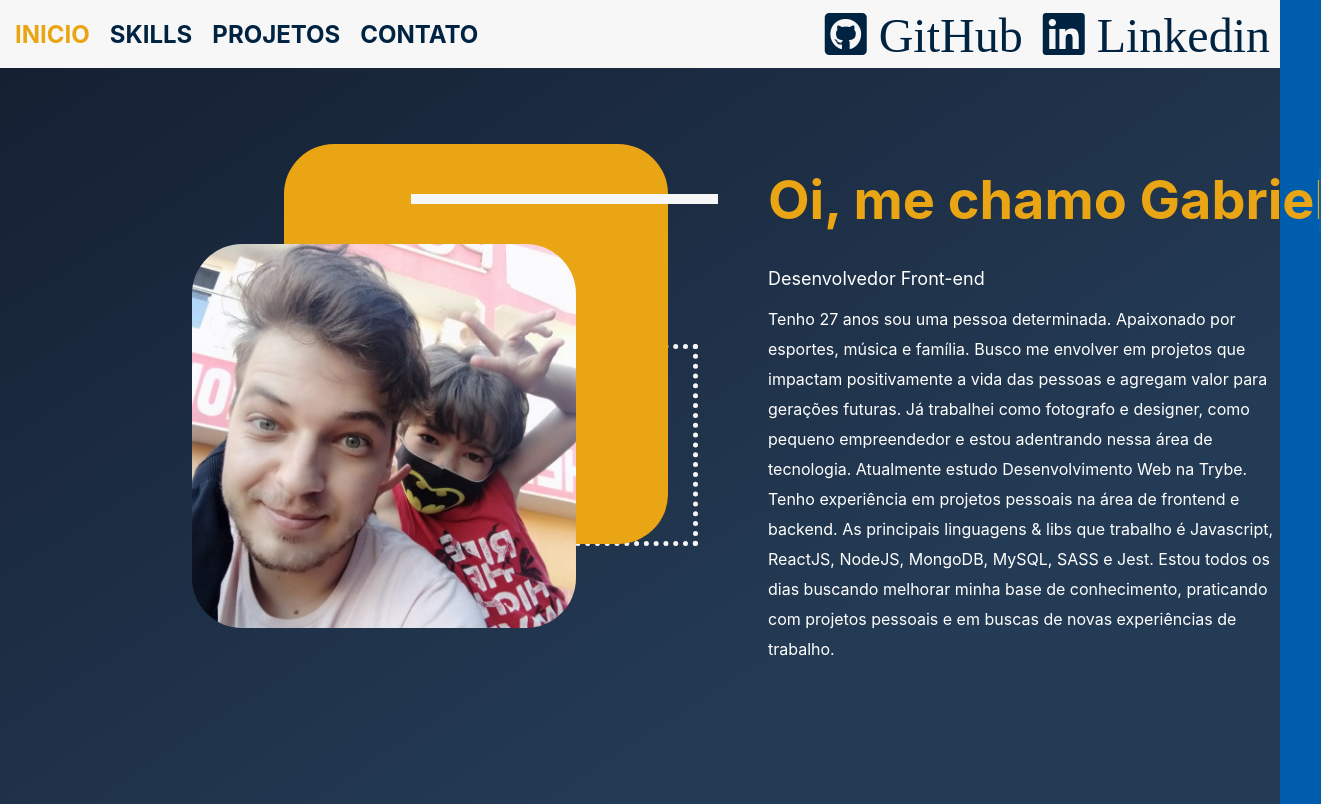
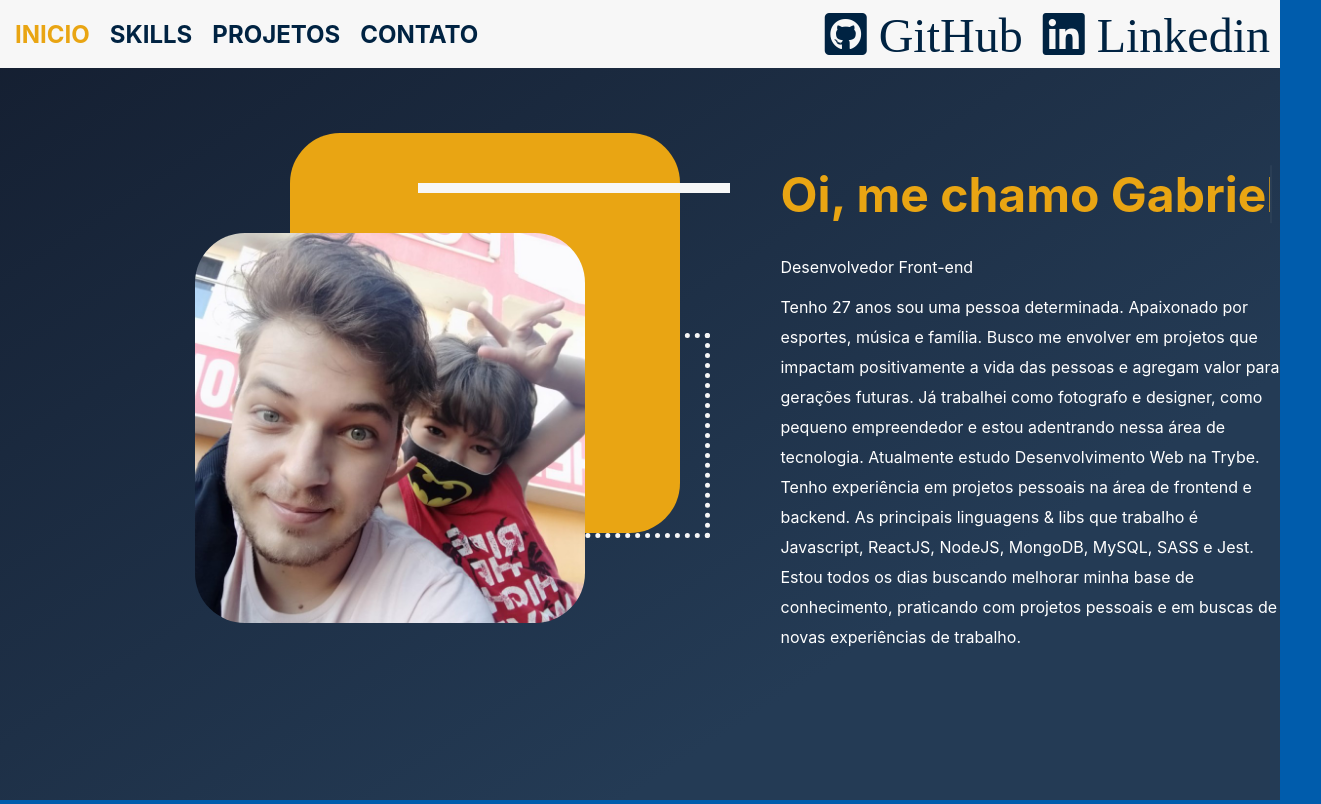
Before and after one commit to Gabriel-sys-hub/MyPortifolio, a React (Create React App) app: page / in a window 1280 px wide. Shown: the whole page, 1321 px wide, since content can reach past the window. Built offline with nearby package versions, Linux system fonts and the light colour scheme.

Commit message:
Update style.css

```diff
--- a/src/components/Home/style.css
+++ b/src/components/Home/style.css
@@ -1,6 +1,6 @@
 .home {
   min-width: 100vw;
-  min-height: calc(100vh - 4rem);
+  min-height: calc(100vh - 5rem);
   display: flex;
   flex-direction: column;
   align-items: center;
@@ -30,7 +30,6 @@
 
 .home .title {
   width: 100%;
-  font-size: 18px;
   text-align: center;
 }
 
@@ -95,6 +94,7 @@
   }
   to {
     width: 10.2em;
+    height: 1.2em;
   }
 }
 
```
